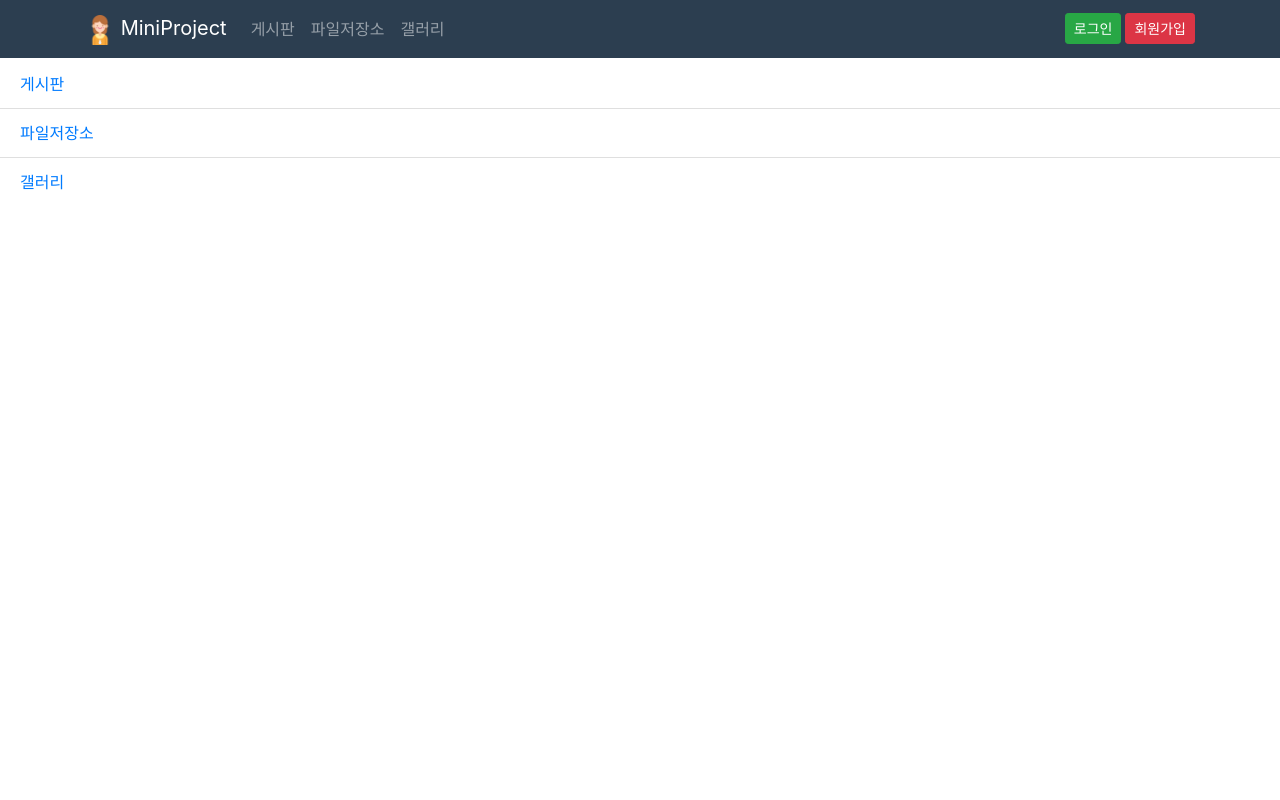
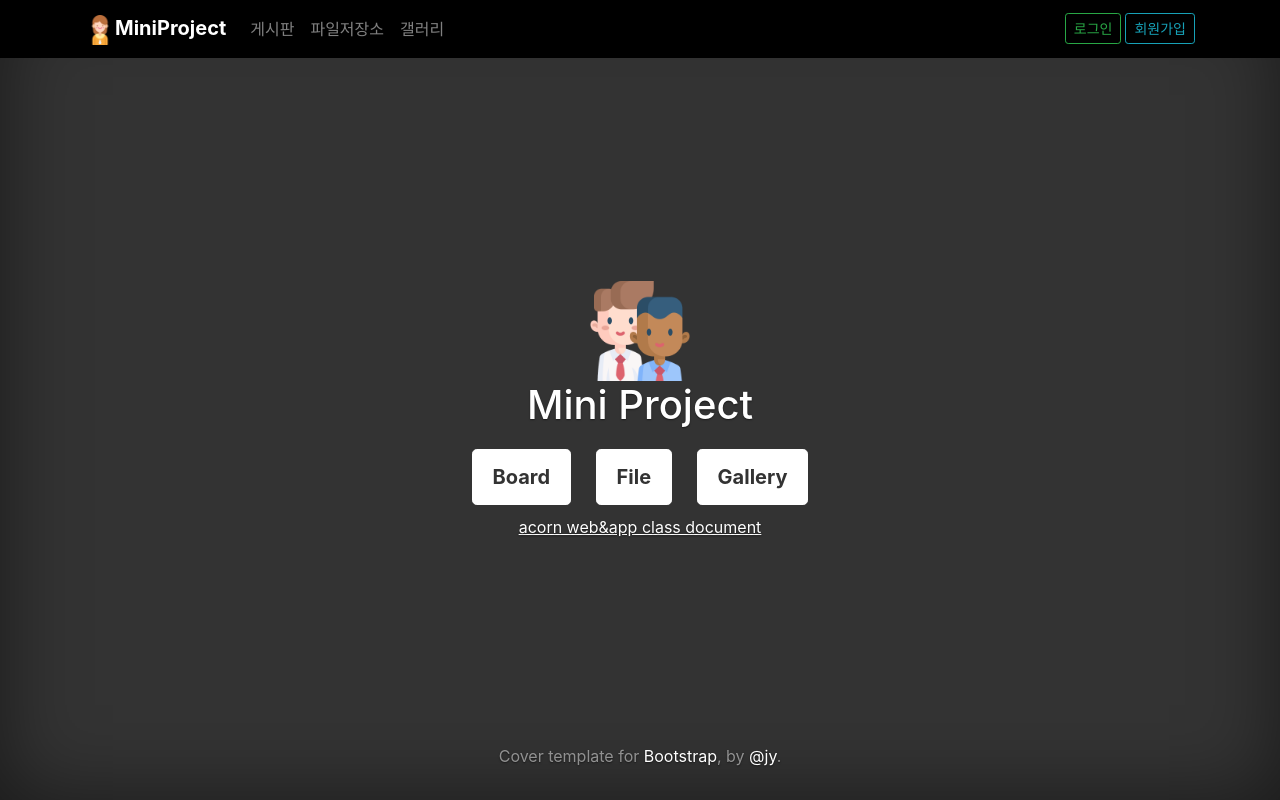
Before and after one commit to jyshinv/JSP_AcornMiniProject, a Java web app: page / in a window 1280 px wide. Run offline with Tomcat 11, a stand-in JSP engine, Linux system fonts and the light colour scheme.

Commit message:
index.jsp css수정함

```diff
--- a/Step06_MiniProject/WebContent/WEB-INF/web.xml
+++ b/Step06_MiniProject/WebContent/WEB-INF/web.xml
@@ -2,12 +2,7 @@
 <web-app xmlns:xsi="http://www.w3.org/2001/XMLSchema-instance" xmlns="http://xmlns.jcp.org/xml/ns/javaee" xsi:schemaLocation="http://xmlns.jcp.org/xml/ns/javaee http://xmlns.jcp.org/xml/ns/javaee/web-app_3_1.xsd" version="3.1">
   <display-name>Step06_MiniProject</display-name>
   <welcome-file-list>
-    <welcome-file>index.html</welcome-file>
-    <welcome-file>index.htm</welcome-file>
     <welcome-file>index.jsp</welcome-file>
-    <welcome-file>default.html</welcome-file>
-    <welcome-file>default.htm</welcome-file>
-    <welcome-file>default.jsp</welcome-file>
   </welcome-file-list>
 
   <!-- 인코딩 필터 정의하기(Tomcat 서버에 필터의 존재를 알린다) -->
--- a/Step06_MiniProject/WebContent/include/navbar.jsp
+++ b/Step06_MiniProject/WebContent/include/navbar.jsp
@@ -5,21 +5,17 @@
 jsp 페이지 안에서의 주석입니다.
 여기 작성한 내용은 jsp페이지가 해석하지 않습니다.
 클라이언트 웹브라우저에 출력되지 않습니다.
-
 2.
 <!---->
 이것도 주석이긴 하지만
 여기 작성한 내용은 그대로 클라이언트에게 출력됩니다.
 클라이언트 웹브라우저는 여기 작성한 내용을 해석하지 않습니다.
-
 3.
 nav요소는 div요소에 의미를 더한 요소이다.
 -navigation 요소를 포함하고 있다고 알려준다.
 -div요소라고 생각하면 편하다!
-
 배경색이 어두운색계열이면 글자색을 밝게 navbar-dark
 배경색이 밝은색 계열이면 글자색을 어둡게 navbar-light 클래스를 추가해야한다.
-
 --%>
 
 <%--
@@ -38,11 +34,11 @@ nav요소는 div요소에 의미를 더한 요소이다.
  %>
  <%--fixed-top속성값을 추가해주면 상단 네비바가 고정된다. 스크롤을 올렸다 내렸다 해도 상단고정
   (단, 컨텐츠가 가려질 수 있음 navabar을 적용한 각 컨텐츠 jsp파일로 가서 padding값 줘야함(css폴더의  custom.css에서 padding값 적용시킴) --%>
- <nav class="navbar navbar-dark navbar-expand-sm fixed-top" style="background-color:#2C3E50">
+ <nav class="navbar navbar-dark navbar-expand-sm fixed-top" style="background-color:#000000">
 	<div class="container">
 		<%-- 아래 href는 최상위 경로 요청이다. 링크를 클릭하면 최상위 경로 즉, index.jsp로 이동한다. --%>
-	  	<a class="navbar-brand" href="${pageContext.request.contextPath }/">
-	  		<img style="width:30px;height:30px" src="${pageContext.request.contextPath }/images/human_icon_girl.png"/> MiniProject
+	  	<a class="navbar-brand" href="${pageContext.request.contextPath }/index.jsp">
+	  		<img style="width:30px;height:30px" src="${pageContext.request.contextPath }/images/human_icon_girl.png"/><b>MiniProject</b>
 	  	</a>
 		<%--화면을 줄이면 토글 버튼이 생긴다. data속성을 추가해 버튼을 클릭하면 사라진 링크가 뜰 수 있도록 한다.  --%>
 		<%--눌렀을 때 동작을 결정하는 것은 자바스크립트가 한다. 따라서 jquery를 로딩해주어야한다.  --%>
@@ -74,10 +70,10 @@ nav요소는 div요소에 의미를 더한 요소이다.
 				String id=(String)session.getAttribute("id");
 			%>
 			<%if(id==null){%>
-				<a class="btn btn-success btn-sm"
+				<a class="btn btn-outline-success btn-sm"
 				href="${pageContext.request.contextPath }/users/login_form.jsp">로그인</a>
 				<%-- ml-1 : margin-left 1단계 즉 4px --%>
-				<a class="btn btn-danger btn-sm ml-1"
+				<a class="btn btn-outline-info btn-sm ml-1"
 				href="${pageContext.request.contextPath }/users/signup_form.jsp">회원가입</a>
 			<%}else{ %>
 				<span class="navbar-text">
--- a/Step06_MiniProject/WebContent/index.jsp
+++ b/Step06_MiniProject/WebContent/index.jsp
@@ -1,38 +1,174 @@
 <%@ page language="java" contentType="text/html; charset=UTF-8"
     pageEncoding="UTF-8"%>
-<%
-	//session scope에 "id"라는 키값으로 저장된 문자열이 있는지 읽어와 본다.
-	//null이면 로그인을 하지 않은 것이고, null이 아니라면 로그인을 한것이다.
-	String id=(String)session.getAttribute("id");
-%>
-<!DOCTYPE html>
-<html>
+
+<!doctype html>
 <head>
-<meta charset="UTF-8">
-<title>Home</title>
+<meta charset="utf-8">
+<title>MiniProject</title>
 <jsp:include page="include/resource.jsp"></jsp:include>
+<link rel="canonical" href="https://getbootstrap.com/docs/4.5/examples/cover/">
+
+<style>
+  .bd-placeholder-img {
+    font-size: 1.125rem;
+    text-anchor: middle;
+    -webkit-user-select: none;
+    -moz-user-select: none;
+    -ms-user-select: none;
+    user-select: none;
+  }
+
+  @media (min-width: 768px) {
+    .bd-placeholder-img-lg {
+      font-size: 3.5rem;
+    }
+  }
+
+	  /*
+	 * Globals
+	 */
+
+	/* Links */
+	a,
+	a:focus,
+	a:hover {
+	  color: #fff;
+	}
+
+	/* Custom default button */
+	.btn-secondary,
+	.btn-secondary:hover,
+	.btn-secondary:focus {
+	  color: #333;
+	  text-shadow: none; /* Prevent inheritance from `body` */
+	  background-color: #fff;
+	  border: .05rem solid #fff;
+	  margin-bottom : 10px;
+	}
+
+
+	/*
+	 * Base structure
+	 */
+
+	html,
+
+	body {
+	  height: 100%;
+	  background-color: #333;
+	}
+
+	body {
+	  display: -ms-flexbox;
+	  display: flex;
+	  color: #fff;
+	  text-shadow: 0 .05rem .1rem rgba(0, 0, 0, .5);
+	  box-shadow: inset 0 0 5rem rgba(0, 0, 0, .5);
+	}
+
+	.cover-container {
+	  max-width: 42em;
+	}
+
+
+	/*
+	 * Header
+	 */
+	.masthead {
+	  margin-bottom: 2rem;
+	}
+
+	.masthead-brand {
+	  margin-bottom: 0;
+	}
+
+	.nav-masthead .nav-link {
+	  padding: .25rem 0;
+	  font-weight: 700;
+	  color: rgba(255, 255, 255, .5);
+	  background-color: transparent;
+	  border-bottom: .25rem solid transparent;
+	}
+
+	.nav-masthead .nav-link:hover,
+	.nav-masthead .nav-link:focus {
+	  border-bottom-color: rgba(255, 255, 255, .25);
+	}
+
+	.nav-masthead .nav-link + .nav-link {
+	  margin-left: 1rem;
+	}
+
+	.nav-masthead .active {
+	  color: #fff;
+	  border-bottom-color: #fff;
+	}
+
+	@media (min-width: 48em) {
+	  .masthead-brand {
+	    float: left;
+	  }
+	  .nav-masthead {
+	    float: right;
+	  }
+	}
+
+
+	/*
+	 * Cover
+	 */
+	.cover {
+	  padding: 0 1.5rem;
+	}
+	.cover .btn-lg {
+	  padding: .75rem 1.25rem;
+	  font-weight: 700;
+	  margin : 10px;
+	}
+
+
+	/*
+	 * Footer
+	 */
+	.mastfoot {
+	  color: rgba(255, 255, 255, .5);
+	}
+
+	.cover-heading{
+		margin-bottom : 10px;
+	}
+
+	img{
+		width : 100px;
+		height : 100px;
+	}
+</style>
 </head>
-<body>
-<jsp:include page="include/navbar.jsp"></jsp:include>
-	<%--만일 id가 null이 아니면 로그인을 한 상태이다. --%>
-	<%if(id != null){ %>
-		<p>
-		<%--id를 누르면 개인정보창으로 가게끔 만든다. --%>
-		<a href="${pageContext.request.contextPath }/users/private/info.jsp"><%=id %></a> 님 로그인중...
-		<%--
-			logout을 클릭한 후 index.jsp페이지에서
-			주소창에 http://localhost:8888/Step06_Final/users/private/info.jsp
-			라고 쳐보면 로그인 필터의 sendRedirect() 메소드의 인자로 전달한
-			res.sendRedirect(cPath+"/users/login_form.jsp");
-			즉, /users/login_form.jsp로 이동한다.
-		 --%>
-		<a href="${pageContext.request.contextPath }/users/logout.jsp">로그아웃</a>
-		</p>
-	<%} %>
-	<ul class="list-group list-group-flush">
-		<li class="list-group-item"><a href="${pageContext.request.contextPath }/cafe/list.jsp">게시판</a></li>
-		<li class="list-group-item"><a href="${pageContext.request.contextPath }/file/list.jsp">파일저장소</a></li>
-		<li class="list-group-item"><a href="${pageContext.request.contextPath }/gallery/list.jsp">갤러리</a></li>
-	</ul>
+<body class="text-center">
+
+<div class="cover-container d-flex w-100 h-100 p-3 mx-auto flex-column">
+  <header class="masthead mb-auto">
+	<jsp:include page="include/navbar.jsp"></jsp:include>
+  </header>
+
+
+  <main role="main" class="inner cover">
+  	<img src="images/free-icon-team-2936607.png"/>
+    <h1 class="cover-heading">Mini Project</h1>
+    <a href="${pageContext.request.contextPath }/cafe/list.jsp" class="btn btn-default btn-lg btn-secondary">Board</a>
+    <a href="${pageContext.request.contextPath }/file/list.jsp" class="btn btn-default btn-lg btn-secondary">File</a>
+    <a href="${pageContext.request.contextPath }/gallery/list.jsp" class="btn btn-default btn-lg btn-secondary">Gallery</a><br />
+    <a href="https://docs.google.com/document/d/1BJOU68zf_rXJNKHKn8ffXrrG0rsZrJVAEDkNvAU5mos/edit" ><u>acorn web&app class document</u></a>
+  </main>
+
+
+
+
+  <footer class="mastfoot mt-auto">
+    <div class="inner">
+      <p>Cover template for <a href="https://getbootstrap.com/">Bootstrap</a>, by <a href="https://sjy1218vv.tistory.com/">@jy</a>.</p>
+    </div>
+  </footer>
+</div>
 </body>
 </html>
```
Also changed, not shown: Step06_MiniProject/WebContent/images/cover.png (added), Step06_MiniProject/WebContent/images/cover2.png (added), Step06_MiniProject/WebContent/images/free-icon-team-2936607.png (added), Step06_MiniProject/WebContent/images/pngkin.com_website-designing-png_927062.png (added).
